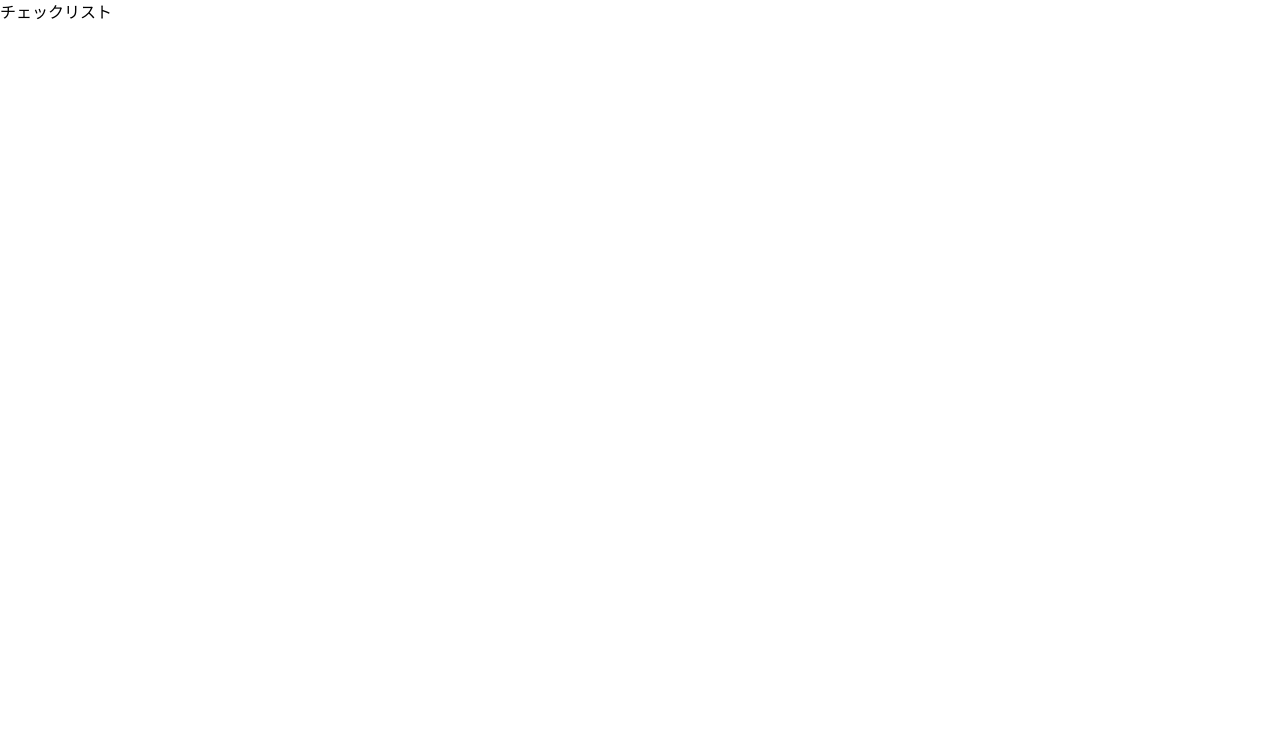
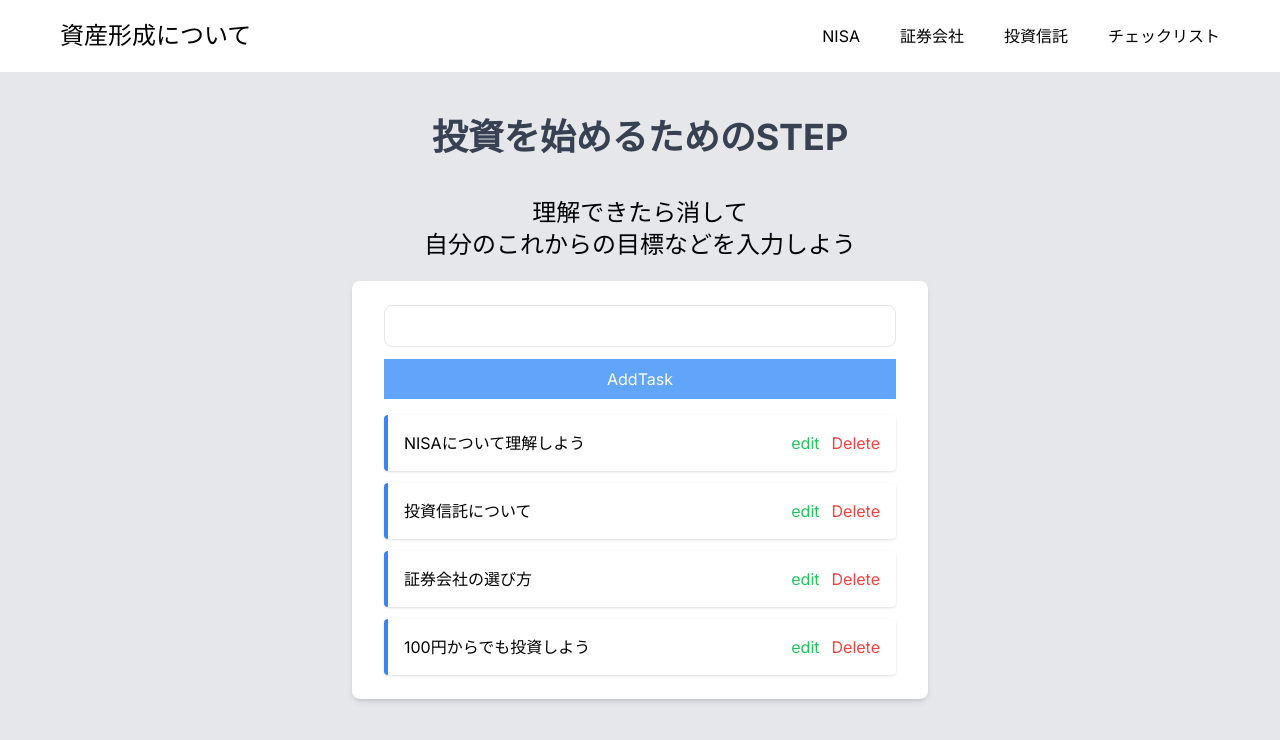
Before and after one commit to koyo-create/koyo-create.github.io, a Next.js app: page /Checklist in a window 1280 px wide. Shown: the top 740 px of the page. Built offline with nearby package versions, Linux system fonts and the light colour scheme; data requests are answered from the project's data file.

Commit message:
確認事項項目の追加

```diff
--- /dev/null
+++ b/src/api.ts
@@ -0,0 +1,44 @@
+import { Task } from "./types";
+
+export const getAllTodos = async(): Promise<Task[]> => {
+  const res = await fetch('http://localhost:3001/tasks',{
+    cache: "no-store",
+});
+const todos = res.json();
+return todos;
+};
+
+export const addTodo = async(todo:Task): Promise<Task> => {
+  const res = await fetch('http://localhost:3001/tasks',{
+    method: "POST",
+    headers: {
+      "Content-Type": "application/json",
+    },
+    body: JSON.stringify(todo),
+});
+const newTodo = res.json();
+return newTodo;
+};
+
+export const editTodo = async(id: string, newText: string): Promise<Task> => {
+  const res = await fetch(`http://localhost:3001/tasks/${id}`,{
+    method: "PUT",
+    headers: {
+      "Content-Type": "application/json",
+    },
+    body: JSON.stringify({text: newText}),
+});
+const updatedTodo = res.json();
+return updatedTodo;
+};
+
+export const deleteTodo = async(id: string): Promise<Task> => {
+  const res = await fetch(`http://localhost:3001/tasks/${id}`,{
+    method: "DELETE",
+    headers: {
+      "Content-Type": "application/json",
+    },
+});
+const deleteTodo = res.json();
+return deleteTodo;
+};
--- a/src/app/Checklist/page.tsx
+++ b/src/app/Checklist/page.tsx
@@ -1,8 +1,28 @@
-export default function Checklist() {
+import { AddTask } from "../compornents/AddTask"
+import Header from "../compornents/Header"
+import { TodoList } from "../compornents/TodoList"
+import { getAllTodos } from "../../api";
+
+export default async function Home() {
+  const todos = await getAllTodos();
+
   return (
     <>
-    <h1>チェックリスト
-    </h1>
+    <Header/>
+    <main className="flex flex-col items-center justify-center min-h-screen py-2 bg-gray-200">
+      <h1 className="text-4xl font-bold text-gray-700 -mt-32">
+        投資を始めるためのSTEP</h1>
+        <p className="text-2xl pt-10 text-center">理解できたら消して
+          <br/>
+          自分のこれからの目標などを入力しよう
+        </p>
+      <div className="w-full max-w-xl mt-5">
+        <div className="w-full px-8 py-6 bg-white shadow-md rounded-lg">
+          <AddTask/>
+          <TodoList todos={todos}/>
+        </div>
+      </div>
+    </main>
     </>
   )
 }
--- /dev/null
+++ b/src/app/compornents/AddTask.tsx
@@ -0,0 +1,33 @@
+"use client"
+
+import { addTodo } from '../../api';
+import React, { ChangeEvent, FormEvent, useState } from 'react'
+import {v4 as uuidv4} from "uuid";
+
+export const AddTask = () => {
+
+  const [taskTitle, setTaskTitle] = useState("")
+
+  const handleSubmit = async (e: FormEvent) => {
+    e.preventDefault();
+
+    await addTodo({ id: uuidv4(), text: taskTitle});
+
+    setTaskTitle("");
+  }
+
+  return (
+    <form className='mb-4 space-y-3' onSubmit={handleSubmit}>
+      <input
+      type="text"
+      className='w-full border px-4 py-2 rounded-lg focus:outline-none focus:border-blue-400'
+      onChange={(e: ChangeEvent <HTMLInputElement>) => setTaskTitle(e.target.value)}
+      value={taskTitle}
+        />
+      <button className='w-full px-4 py-2 text-white bg-blue-400 rounfed transform hover:bg-blue-400 hover:scale-95 duration-200
+      '>
+      AddTask
+      </button>
+      </form>
+  )
+}
--- /dev/null
+++ b/src/app/compornents/Todo.tsx
@@ -0,0 +1,69 @@
+"use client";
+
+import { deleteTodo, editTodo } from "../../api";
+import React, { useEffect, useRef, useState } from "react";
+import { Task } from "../../types";
+
+interface TodoProps {
+  todo: Task;
+}
+
+const Todo = ({ todo }: TodoProps) => {
+  const ref = useRef<HTMLInputElement>(null);
+
+  const [isEditing, setIsEditing] = useState(false);
+  const [editedTaskTitle, setEditedTaskTitle] = useState(todo.text);
+
+  useEffect(() => {
+    if (isEditing) {
+      ref.current?.focus();
+    }
+  }, [isEditing]);
+
+  const handleEdit = async () => {
+    setIsEditing(true);
+  };
+  const handleSave = async () => {
+    await editTodo(todo.id, editedTaskTitle);
+    setIsEditing(false);
+  };
+  const handleDelete = async () => {
+    await deleteTodo(todo.id);
+  }
+
+  return (
+    <li
+      key={todo.id}
+      className="flex justify-between p-4 bg-white border-l-4 border-blue-500 rounded shadow"
+    >
+      {isEditing ?
+        <input
+          ref={ref}
+          type="text"
+          className="mr-2 py-1 px-2 rounded border-gray-400 border"
+          value={editedTaskTitle}
+          onChange={(e: React.ChangeEvent<HTMLInputElement>
+          ) => setEditedTaskTitle(e.target.value)}
+        />
+       :
+        <span>{todo.text}</span>
+      }
+
+      <div>
+        {isEditing ? (
+          <button className="text-blue-500 mr-3" onClick={handleSave}>
+            save
+          </button>
+        ):(
+          <button className="text-green-500 mr-3" onClick={handleEdit}>
+            edit
+          </button>
+        )}
+
+        <button className="text-red-500" onClick={handleDelete}>Delete</button>
+      </div>
+    </li>
+  );
+};
+
+export default Todo;
--- /dev/null
+++ b/src/app/compornents/TodoList.tsx
@@ -0,0 +1,18 @@
+import React from 'react'
+import { Task } from 'types'
+import Todo from './Todo';
+
+interface TodoListProps {
+  todos: Task[];
+}
+
+export const TodoList = ({todos}: TodoListProps) => {
+  return (
+    <ul className='space-y-3'>
+      {todos.map((todo) => (
+      <Todo key={todo.id} todo={todo}/>
+      ))}
+
+    </ul>
+  )
+}
--- /dev/null
+++ b/src/app/data/todos.json
@@ -0,0 +1,20 @@
+{
+  "tasks": [
+    {
+      "text": "NISAについて理解しよう",
+      "id": "1"
+    },
+    {
+      "text": "投資信託について",
+      "id": "2"
+    },
+    {
+      "text": "証券会社の選び方",
+      "id": "3"
+    },
+    {
+      "text": "100円からでも投資しよう",
+      "id": "4"
+    }
+  ]
+}
```
